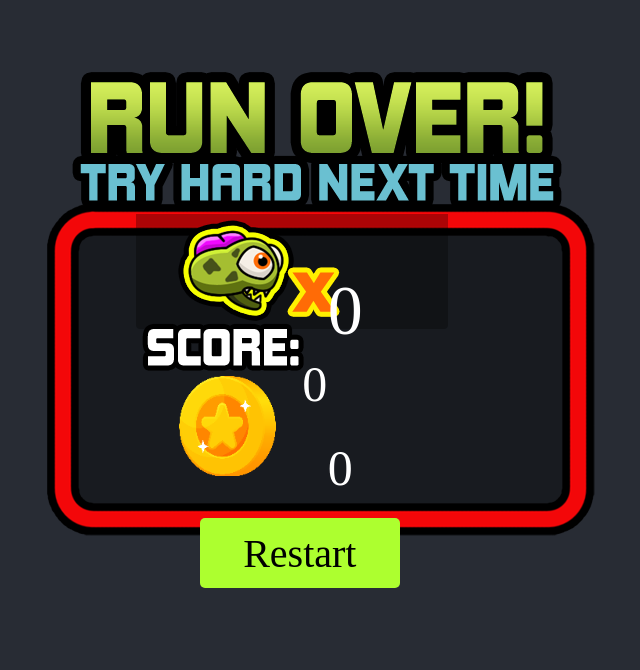
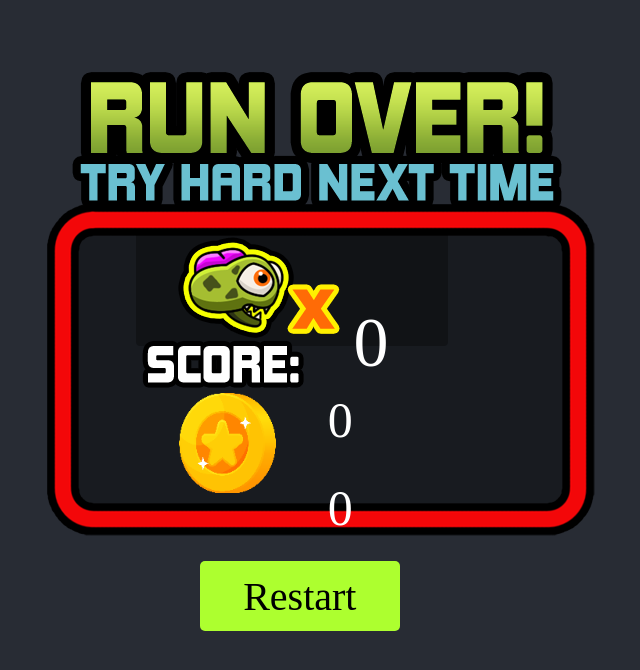
Before and after one commit to goyalshivansh2805/zombie-tsunami, a plain HTML site: page gameover.html in a window 1280 px wide. Shown: the whole page, without its empty margins (341-981 px from the left). Drawn offline with Linux system fonts and the light colour scheme.

Commit message:
Fixed some issues with css in gameover and index

```diff
--- a/css/gameover.css
+++ b/css/gameover.css
@@ -15,7 +15,7 @@ body{
     margin-top: 5%;
 }
 #score{
-    margin-top:16%;
+    margin-top:18%;
     margin-left:10%
 }
 #coins{
@@ -29,7 +29,7 @@ body{
     width: 200px;
     position: absolute;
     height: 70px;
-    margin-top:3%;
+    margin-top:5%;
     margin-left:12%;
     background-color: greenyellow;
     border-radius: 5px;
@@ -52,19 +52,19 @@ body{
 
 #totalscore{
     position: absolute;
-    top:27.5vh;
-    left:10vw;
+    top:32vh;
+    left:12vw;
 }
 
 #totalcoins{
     position: absolute;
-    top: 38vh;
+    top: 43vh;
     left: 12vw;
 }
 
 #zombies{
     position: absolute;
-    top: 17vh;
+    top: 21vh;
     font-size: 70px;
-    left: 12vw;
+    left: 14vw;
 }
```
Also changed, not shown: css/front.css (+4 -4 lines).
